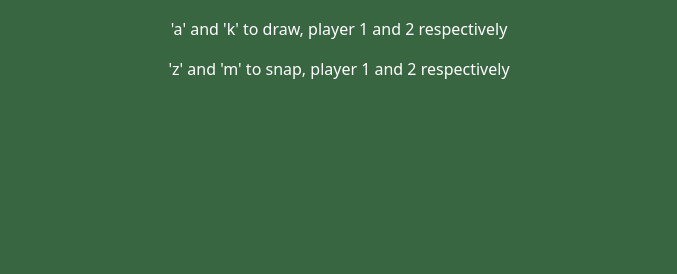
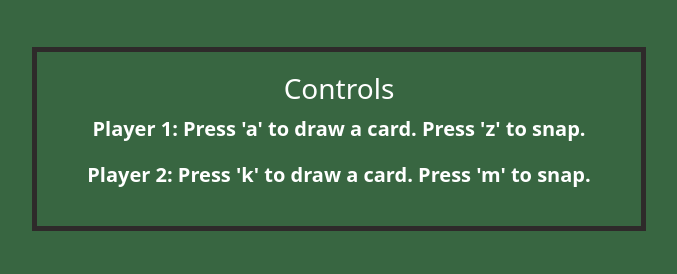
Before and after one commit to catrionaaa/webdev, a Flask app: page /snap in a window 1280 px wide. Shown: the part 526-800 px from the top of the page, without its empty margins (301-978 px from the left). Run offline with Flask 3, Linux system fonts and the light colour scheme.

Commit message:
add styling to the snap controls

```diff
--- a/static/styles.css
+++ b/static/styles.css
@@ -59,7 +59,7 @@ h2 {
     display: flex;
     justify-content: center;
     align-items: center;
-    width: 75%;
+    width: 50%;
     position: relative;
 }
 
@@ -69,6 +69,24 @@ h2 {
     align-items: center;
     text-align: center;
     width: 25%;
+}
+
+.snap-controls {
+    width: 48%;
+    margin-top: 70px;
+    color: white;
+    text-align: center;
+    border: 5px solid #2E2A2A;
+    font-size: 20px;
+    padding: 20px 0;
+}
+
+.reset-btn {
+    background-color: #2E2A2A;
+}
+
+.bold-text {
+    font-weight: bold;
 }
 
 #announce {
--- a/templates/snap.html
+++ b/templates/snap.html
@@ -18,9 +18,11 @@
       <img id="player1img" src="https://deckofcardsapi.com/static/img/back.png">
     </div>
 
-    <p>Controls:</p>
-    <p>'a' and 'k' to draw, player 1 and 2 respectively</p>
-    <p>'z' and 'm' to snap, player 1 and 2 respectively</p>
+    <div class="snap-controls">
+      <h3>Controls</h3>
+      <p class="bold-text">Player 1: Press 'a' to draw a card. Press 'z' to snap.</p>
+      <p class="bold-text">Player 2: Press 'k' to draw a card. Press 'm' to snap.</p>
+    </div>
 </div>
 
 <script type="text/javascript" src="/static/snap.js"></script>
```
